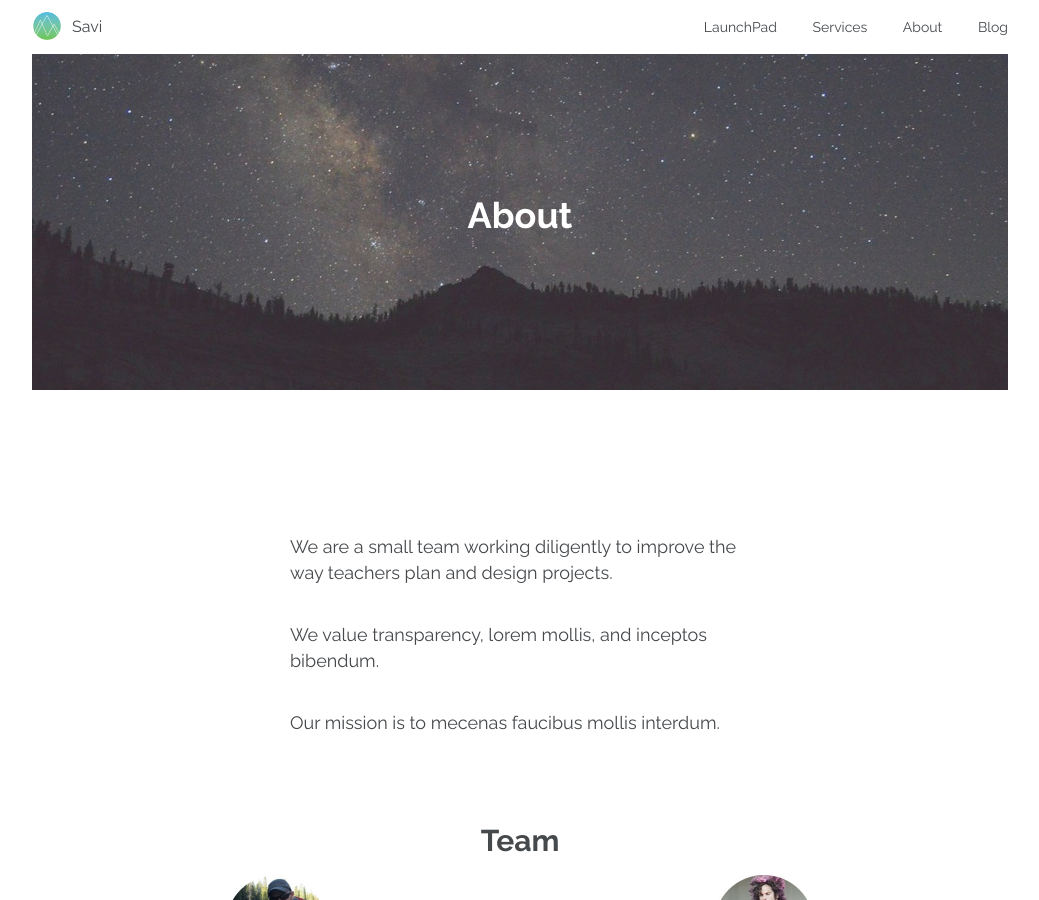
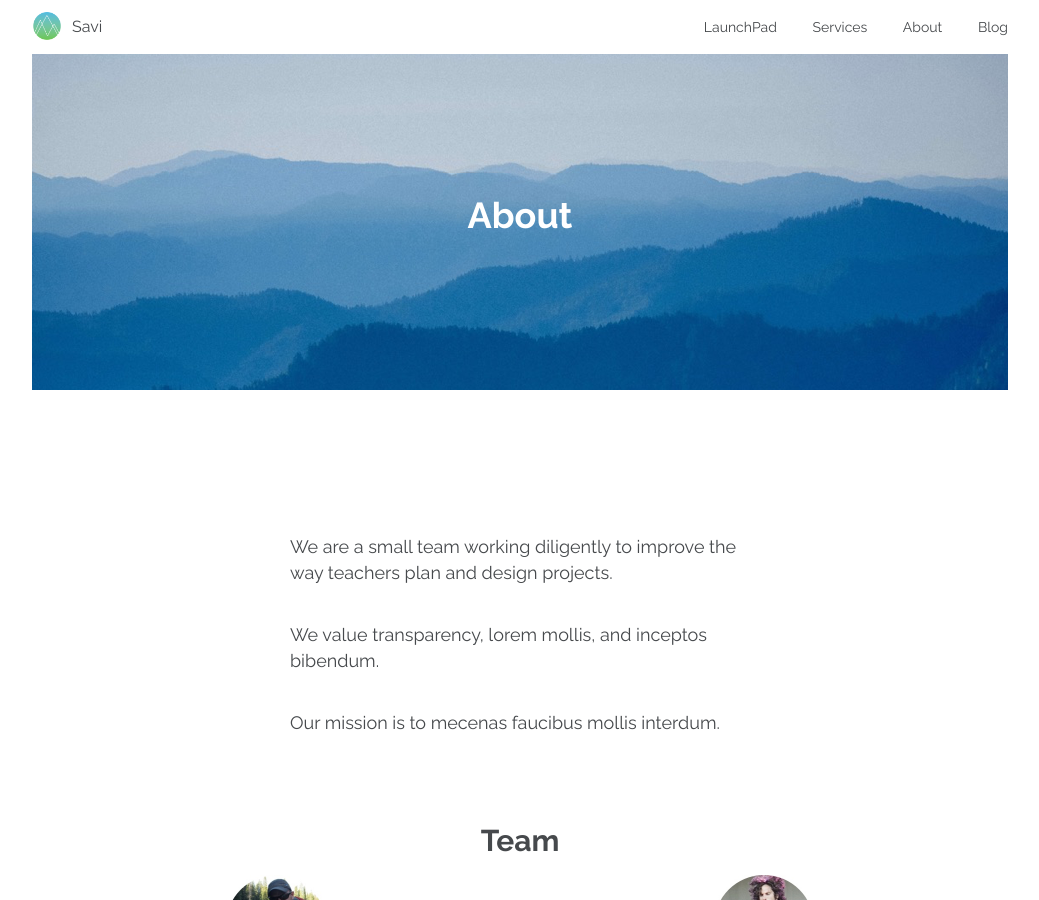
Before and after one commit to savilabs/savilabs.github.io, a Jekyll site: the page built from about.html, in a window 1280 px wide and 900 px high. Shown: the whole window, without its empty margins (120-1159 px from the left). Built offline with Jekyll 4.4.1, drawn with Linux system fonts in a browser that asks for light colours; nearby versions of some CDN libraries.

Commit message:
Fix About page banner class
This makes it so the proper image is displayed on the About page.

```diff
--- a/about.html
+++ b/about.html
@@ -4,7 +4,7 @@ layout: page
 ---
 
 <div class='about'>
-  <div class='banner banner--home with-image'>
+  <div class='banner banner--about with-image'>
     <h1 class='banner__title'>About</h1>
   </div>
 
```
